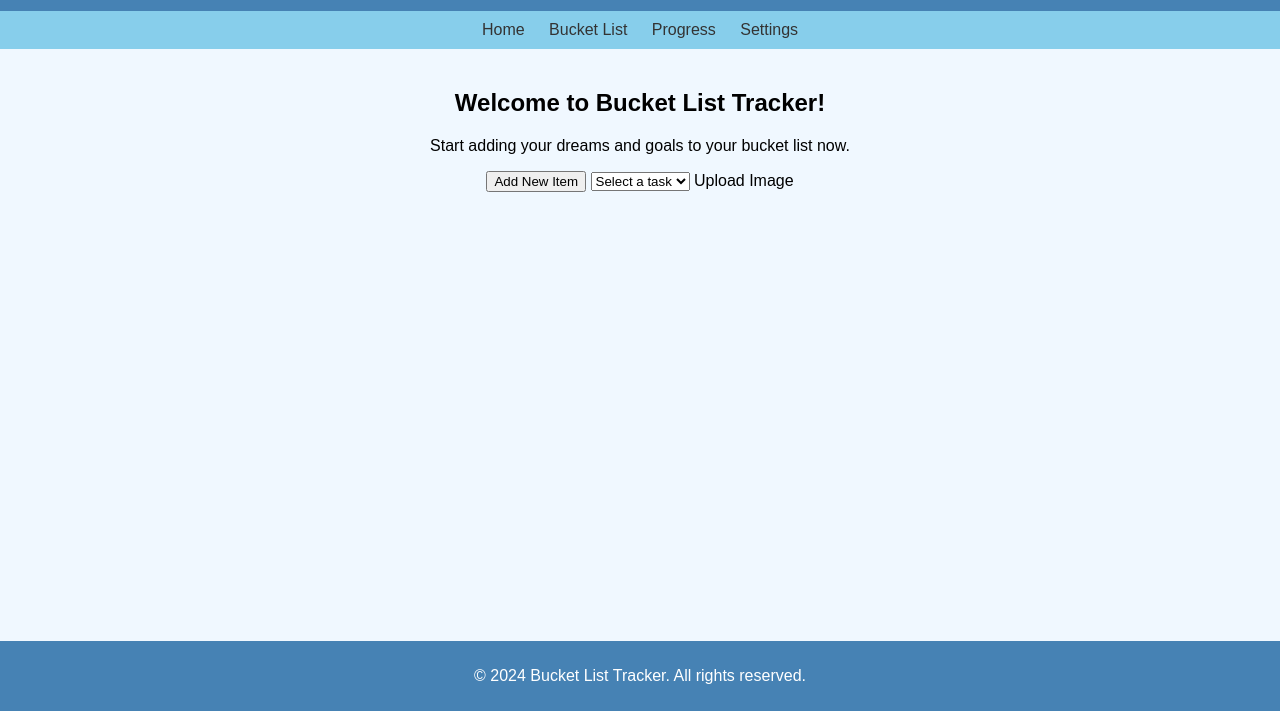
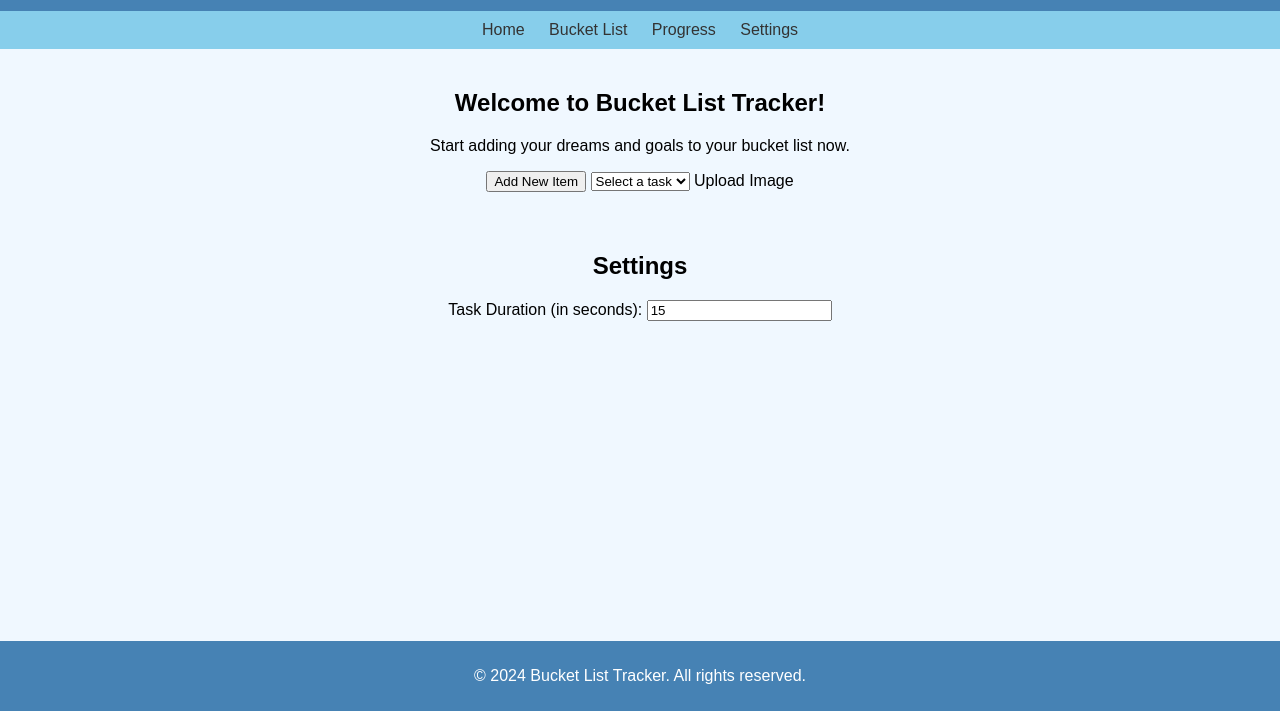
Before and after one commit to Catflix01/Challenge-Us, a plain HTML site: page index.html in a window 1280 px wide. Both pictures are taken after a click on the link "Settings". Shown: the part 89-800 px from the top of the page. Drawn offline with Linux system fonts and the light colour scheme.

Commit message:
Update index.html

```diff
--- a/index.html
+++ b/index.html
@@ -52,7 +52,7 @@
     <a href="#">Home</a>
     <a href="#">Bucket List</a>
     <a href="#">Progress</a>
-    <a href="#">Settings</a>
+    <a href="#" id="settingsTab">Settings</a>
 </nav>
 
 <section>
@@ -66,6 +66,12 @@
     <input type="file" id="taskImageInput" style="display: none;">
     <label for="taskImageInput">Upload Image</label>
     <div id="taskImagePreview"></div>
+</section>
+
+<section id="settingsSection" style="display: none;">
+    <h2>Settings</h2>
+    <label for="taskDurationInput">Task Duration (in seconds):</label>
+    <input type="number" id="taskDurationInput" min="1" value="15">
 </section>
 
 <footer>
@@ -102,6 +108,24 @@
         }
         reader.readAsDataURL(file);
     });
+
+    // Settings Tab functionality
+    document.getElementById('settingsTab').addEventListener('click', function() {
+        document.getElementById('settingsSection').style.display = 'block';
+    });
+
+    // Event listener to update task duration
+    document.getElementById('taskDurationInput').addEventListener('change', function() {
+        var newDuration = parseInt(this.value);
+        updateTaskDuration(newDuration);
+    });
+
+    function updateTaskDuration(newDuration) {
+        var taskCheckboxes = document.querySelectorAll('.taskCheckbox');
+        taskCheckboxes.forEach(function(checkbox) {
+            checkbox.dataset.duration = newDuration;
+        });
+    }
 </script>
 
 </body>
```
